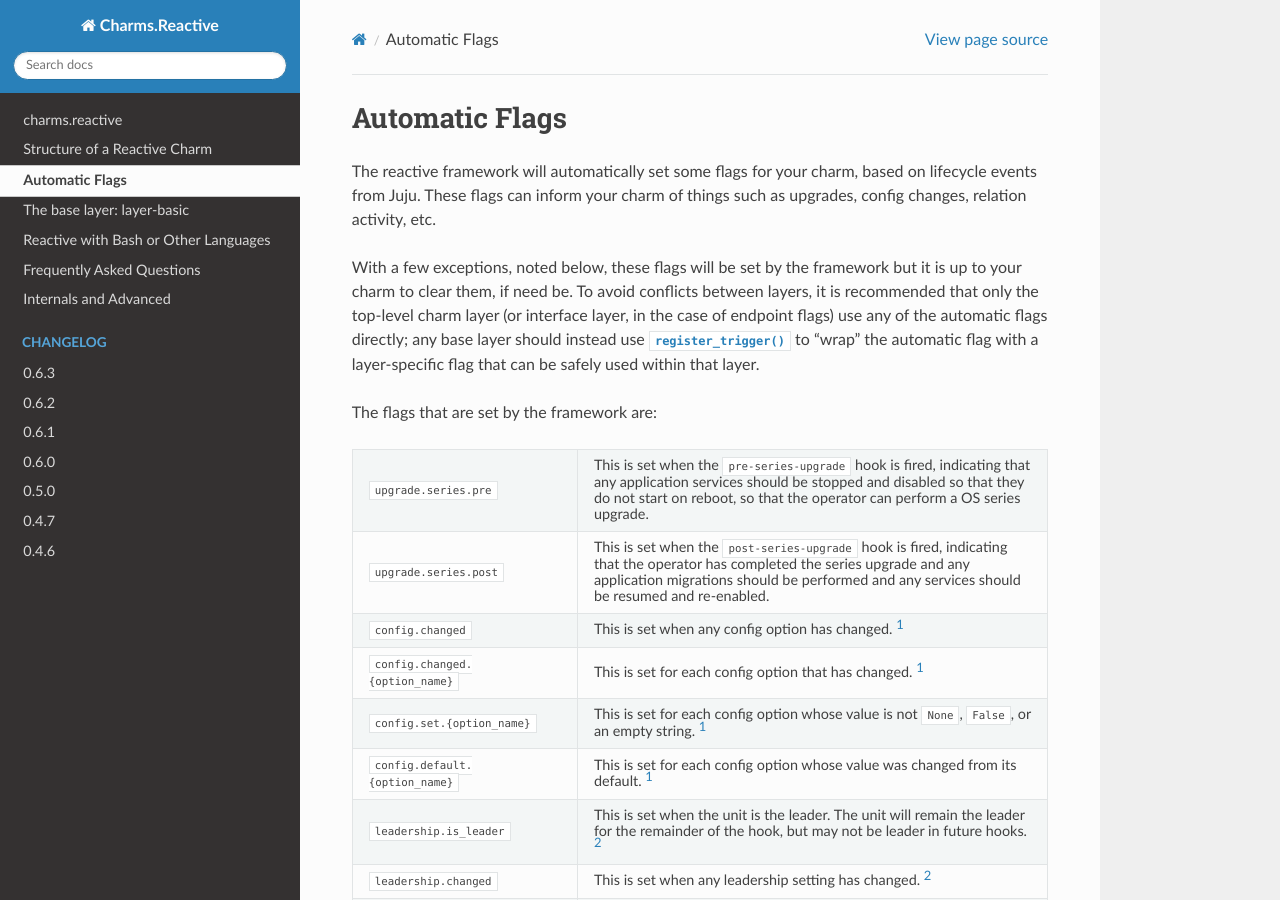
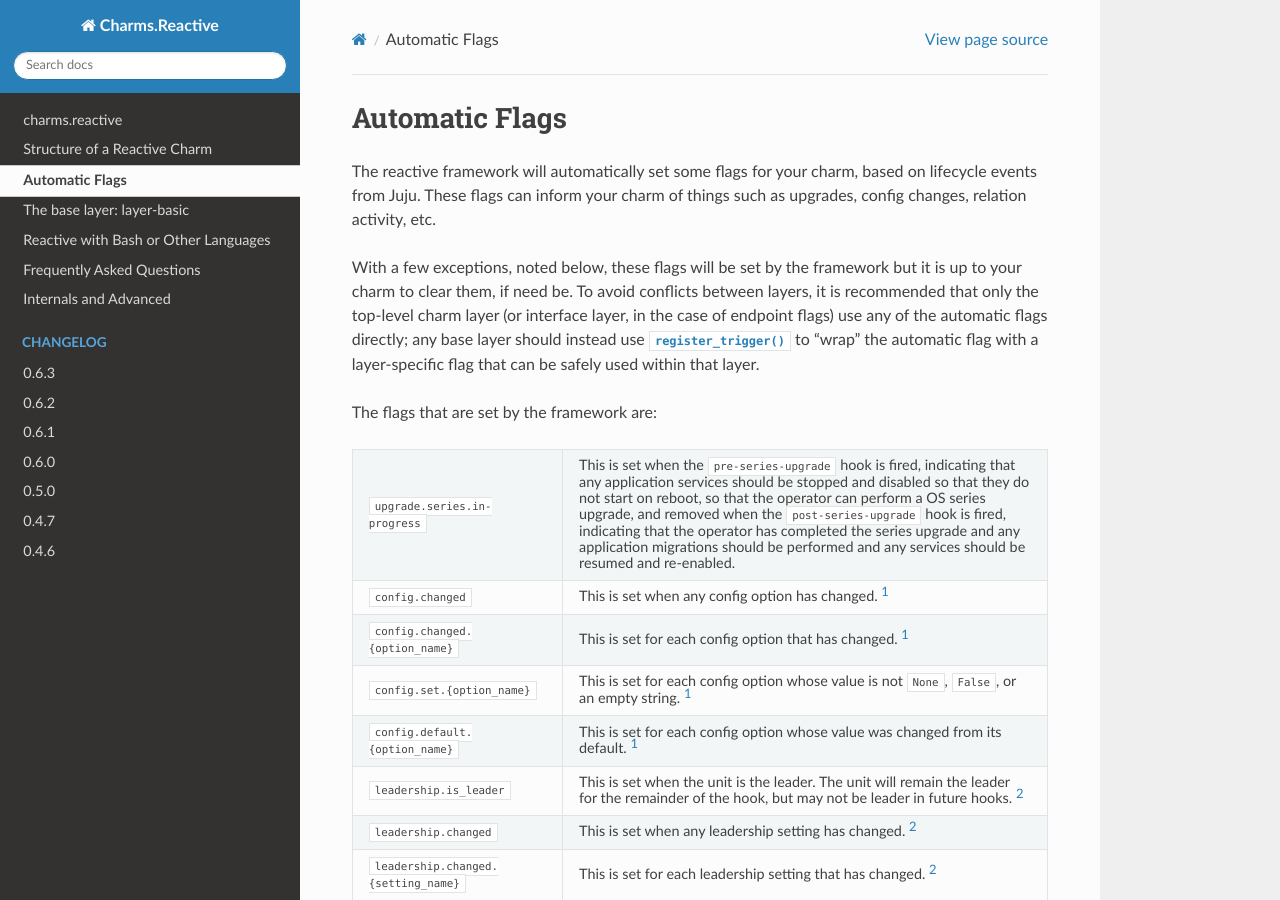
Before and after one commit to canonical/charms.reactive, a Sphinx documentation site: the page built from docs/managed-flags.rst, in a window 1280 px wide and 900 px high. Built offline with Sphinx 7.4.7 and the Read the Docs theme 2.0.0, drawn with Linux system fonts in a browser that asks for light colours; pages that are not in the unit, such as notebooks, are missing from menus.

Commit message:
Combine upgrade.series.{pre,post} into single upgrade.series.in-progress flag

```diff
--- a/docs/managed-flags.rst
+++ b/docs/managed-flags.rst
@@ -18,14 +18,12 @@
 The flags that are set by the framework are:
 
 +----------------------------------------------+------------------------------------------------------------+
-| ``upgrade.series.pre``                       | This is set when the ``pre-series-upgrade`` hook is        |
+| ``upgrade.series.in-progress``               | This is set when the ``pre-series-upgrade`` hook is        |
 |                                              | fired, indicating that any application services should     |
 |                                              | be stopped and disabled so that they do not start on       |
 |                                              | reboot, so that the operator can perform a OS series       |
-|                                              | upgrade.                                                   |
-+----------------------------------------------+------------------------------------------------------------+
-| ``upgrade.series.post``                      | This is set when the ``post-series-upgrade`` hook is       |
-|                                              | fired, indicating that the operator has completed the      |
+|                                              | upgrade, and removed when the ``post-series-upgrade`` hook |
+|                                              | is fired, indicating that the operator has completed the   |
 |                                              | series upgrade and any application migrations should be    |
 |                                              | performed and any services should be resumed and           |
 |                                              | re-enabled.                                                |
```
Also changed, not shown: 1 other file.
